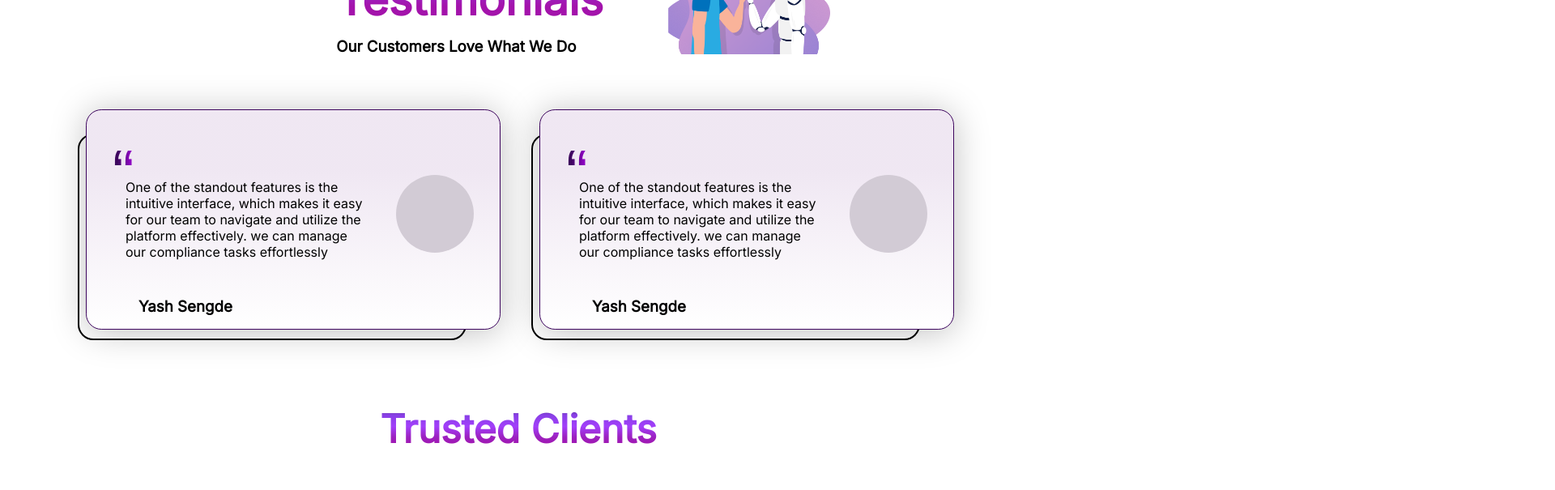
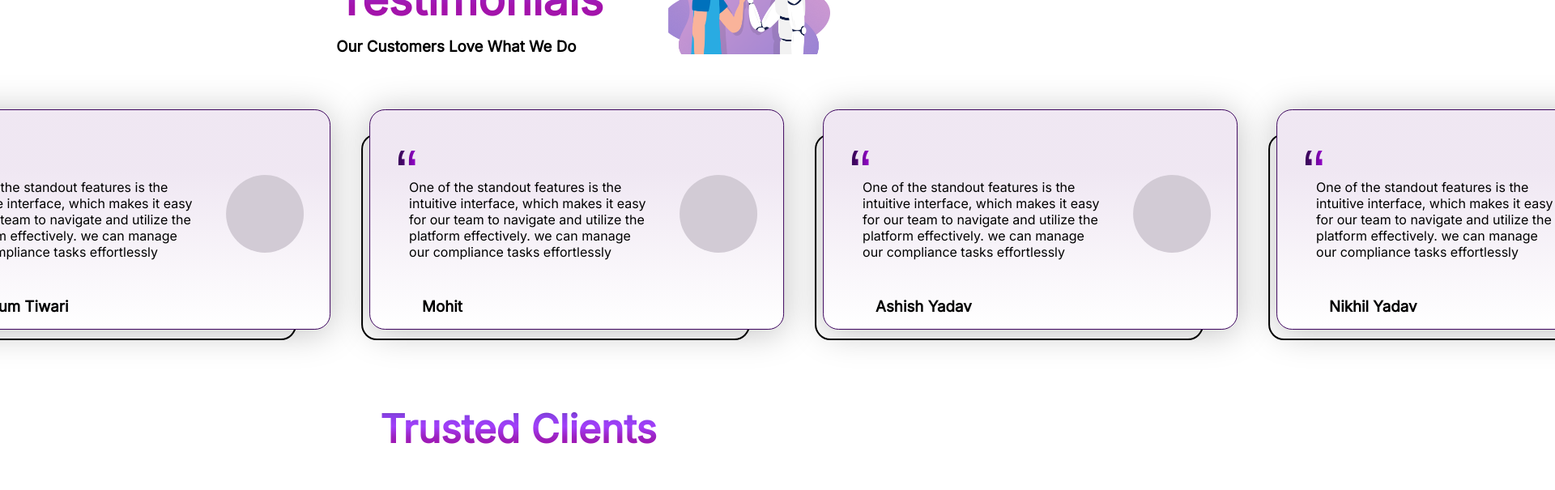
Before and after one commit to Bipulkumarsingh01/legalnitifrontend, a React (Vite) app: page / in a window 1280 px wide. Shown: the part 3180-3785 px from the top of the page at 81% size, 1920 px wide, since content can reach past the window. Built offline with nearby package versions, Linux system fonts and the light colour scheme; a web font is replaced by a local one.

Commit message:
added animation of crousel in testimonial

```diff
--- a/package.json
+++ b/package.json
@@ -23,12 +23,14 @@
     "jwt-decode": "^3.1.2",
     "moment": "^2.29.4",
     "react": "^18.2.0",
+    "react-count": "^0.2.4",
     "react-countup": "^6.5.0",
     "react-dom": "^18.2.0",
     "react-icons": "^4.10.1",
     "react-redux": "^8.1.2",
     "react-router-dom": "^6.15.0",
-    "redux": "^4.2.1"
+    "redux": "^4.2.1",
+    "up": "^1.0.2"
   },
   "devDependencies": {
     "@types/jsonwebtoken": "^9.0.3",
--- a/src/components/LNAILandingView/LNAITestimonials/LNAITestimonials.css
+++ b/src/components/LNAILandingView/LNAITestimonials/LNAITestimonials.css
@@ -98,7 +98,7 @@
   -webkit-background-clip: text;
   -webkit-text-fill-color: transparent;
   background-clip: text;
-  text-fill-color: transparent;
+  /* text-fill-color: transparent; */
 }
 
 .lnai-landing-view-testimonial-item-text {
@@ -131,3 +131,22 @@
   border-radius: 50%;
   background: #d2cbd5;
 }
+
+/* for crousel */
+@keyframes slide {
+  from {
+    transform: translateX(0);
+  }
+  to {
+    transform: translateX(-100%);
+  }
+}
+
+.outer-slide-div:hover .inner-slide-div {
+  animation-play-state: paused;
+  cursor: pointer;
+}
+.inner-slide-div {
+  display: inline-block;
+  animation: 15s slide infinite linear;
+}
--- a/src/components/LNAILandingView/LNAITestimonials/LNAITestimonials.tsx
+++ b/src/components/LNAILandingView/LNAITestimonials/LNAITestimonials.tsx
@@ -23,8 +23,9 @@ const LNAITestimonials = () => {
         />
       </div>
 
-      <div className="lnai-landing-view-testimonial-items">
-        <div className="lnai-landing-view-testimonial-items-main-container">
+      <div className="lnai-landing-view-testimonial-items  outer-slide-div">
+        {/* 1 */}
+        <div className="lnai-landing-view-testimonial-items-main-container inner-slide-div">
           <div className="lnai-landing-view-testimonial-item-container-outer">
             <div className="lnai-landing-view-testimonial-item-container-inner">
               <blockquote className="lnai-landing-view-testimonial-item-container-inner-blockquote"></blockquote>
@@ -36,15 +37,15 @@ const LNAITestimonials = () => {
               </p>
 
               <h3 className="lnai-landing-view-testimonial-item-text-author">
-                Yash Sengde
+                Willium Tiwari
               </h3>
 
               <div className="lnai-landing-view-testimonial-item-circle"></div>
             </div>
           </div>
         </div>
-
-        <div className="lnai-landing-view-testimonial-items-main-container">
+        {/* 2 */}
+        <div className="lnai-landing-view-testimonial-items-main-container inner-slide-div">
           <div className="lnai-landing-view-testimonial-item-container-outer">
             <div className="lnai-landing-view-testimonial-item-container-inner">
               <blockquote className="lnai-landing-view-testimonial-item-container-inner-blockquote"></blockquote>
@@ -56,7 +57,47 @@ const LNAITestimonials = () => {
               </p>
 
               <h3 className="lnai-landing-view-testimonial-item-text-author">
-                Yash Sengde
+                Mohit
+              </h3>
+
+              <div className="lnai-landing-view-testimonial-item-circle"></div>
+            </div>
+          </div>
+        </div>
+        {/* 3 */}
+        <div className="lnai-landing-view-testimonial-items-main-container inner-slide-div">
+          <div className="lnai-landing-view-testimonial-item-container-outer">
+            <div className="lnai-landing-view-testimonial-item-container-inner">
+              <blockquote className="lnai-landing-view-testimonial-item-container-inner-blockquote"></blockquote>
+
+              <p className="lnai-landing-view-testimonial-item-text">
+                One of the standout features is the intuitive interface, which
+                makes it easy for our team to navigate and utilize the platform
+                effectively. we can manage our compliance tasks effortlessly
+              </p>
+
+              <h3 className="lnai-landing-view-testimonial-item-text-author">
+                Ashish Yadav
+              </h3>
+
+              <div className="lnai-landing-view-testimonial-item-circle"></div>
+            </div>
+          </div>
+        </div>
+        {/* 4 */}
+        <div className="lnai-landing-view-testimonial-items-main-container inner-slide-div">
+          <div className="lnai-landing-view-testimonial-item-container-outer">
+            <div className="lnai-landing-view-testimonial-item-container-inner">
+              <blockquote className="lnai-landing-view-testimonial-item-container-inner-blockquote"></blockquote>
+
+              <p className="lnai-landing-view-testimonial-item-text">
+                One of the standout features is the intuitive interface, which
+                makes it easy for our team to navigate and utilize the platform
+                effectively. we can manage our compliance tasks effortlessly
+              </p>
+
+              <h3 className="lnai-landing-view-testimonial-item-text-author">
+                Nikhil Yadav
               </h3>
 
               <div className="lnai-landing-view-testimonial-item-circle"></div>
```
